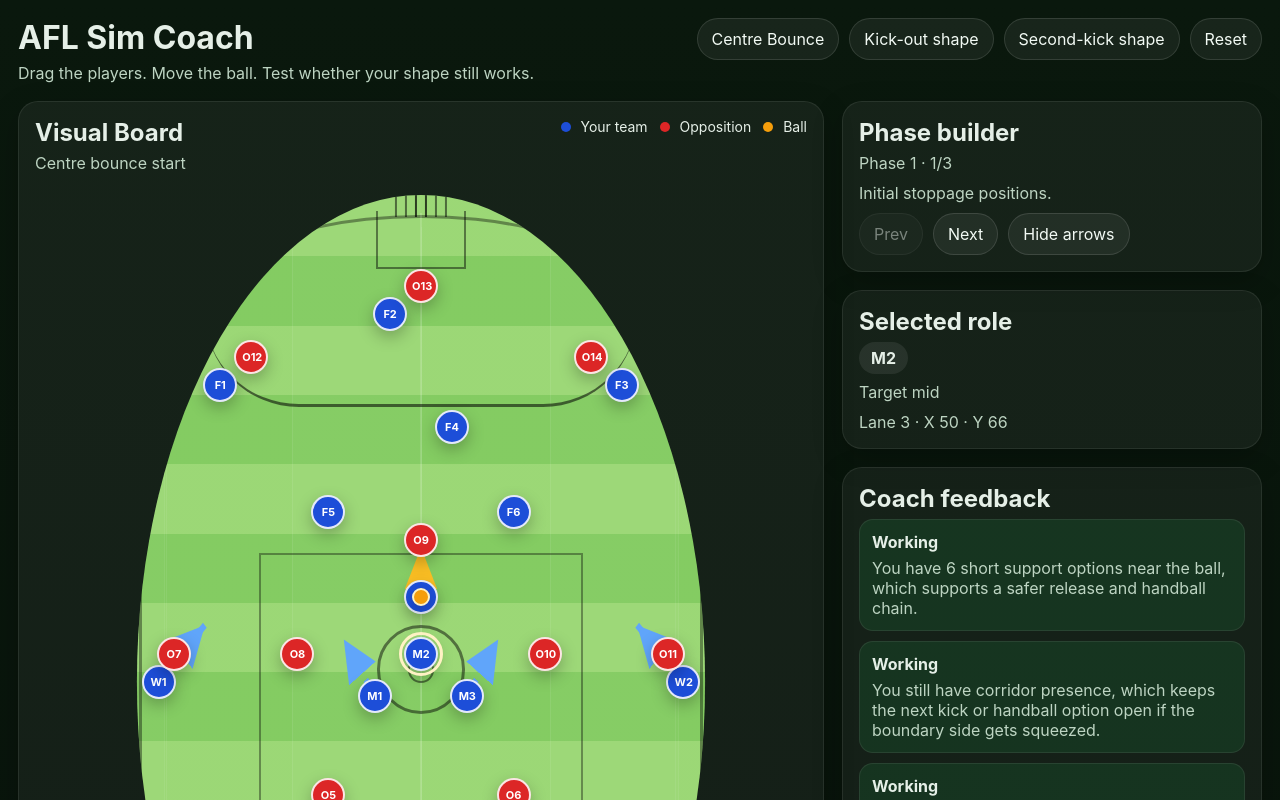
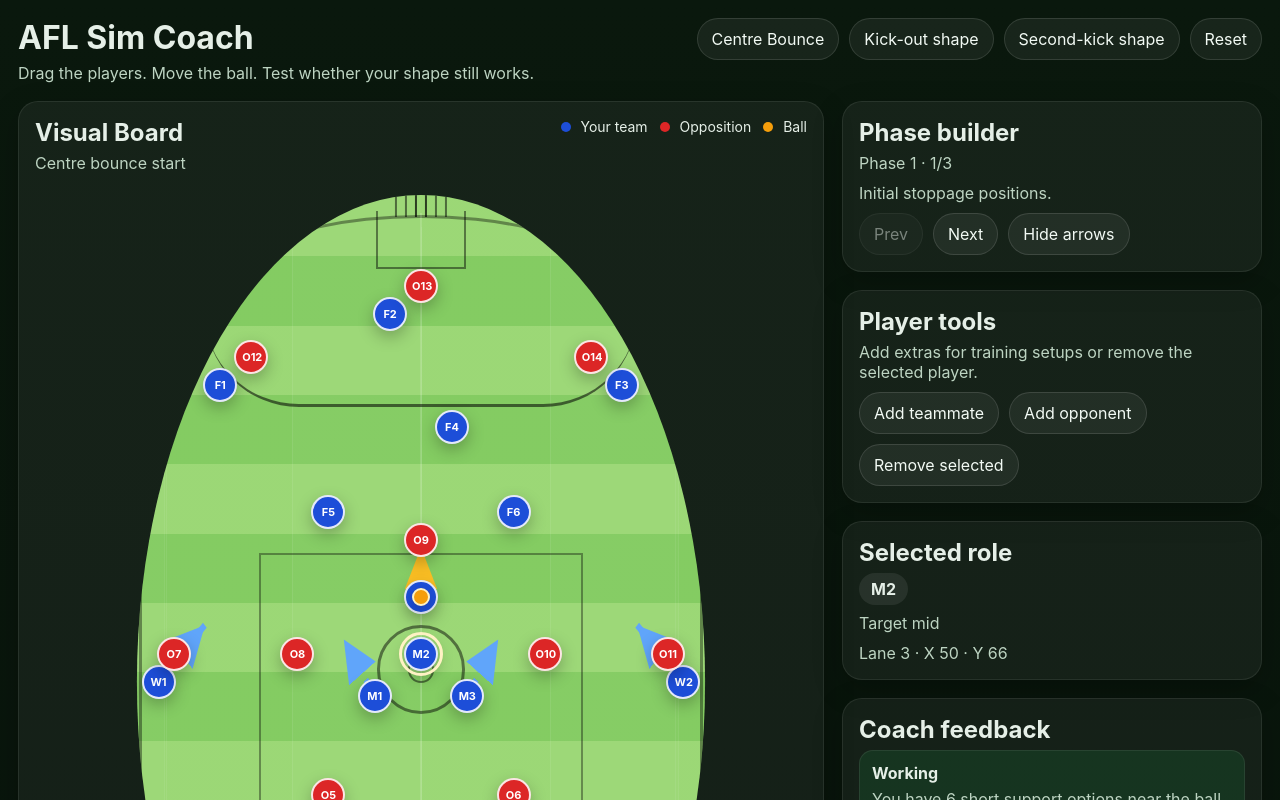
Before and after one commit to dmaher42/Coaching-Sim, a React (Vite) app: page / in a window 1280 px wide. Shown: the top 800 px of the page. Built offline with nearby package versions, Linux system fonts and the light colour scheme.

Commit message:
Add controls to add and remove players

```diff
--- a/src/App.jsx
+++ b/src/App.jsx
@@ -131,6 +131,16 @@ function clamp(value, min, max) { return Math.max(min, Math.min(max, value)); }
 function distance(a, b) { return Math.hypot(a.x - b.x, a.y - b.y); }
 function getLane(x) { if (x < 16.67) return 1; if (x < 33.34) return 2; if (x < 50.01) return 3; if (x < 66.68) return 4; if (x < 83.35) return 5; return 6; }
 
+function getNextCustomLabel(team, players) {
+  const prefix = team === 'us' ? 'U' : 'X';
+  const numbers = players
+    .filter((player) => player.label.startsWith(prefix))
+    .map((player) => Number(player.label.slice(1)))
+    .filter((value) => Number.isFinite(value));
+  const next = numbers.length ? Math.max(...numbers) + 1 : 1;
+  return `${prefix}${next}`;
+}
+
 function buildFeedback(players, ball, selectedScenario) {
   const us = players.filter((p) => p.team === 'us');
   const opp = players.filter((p) => p.team === 'opp');
@@ -223,7 +233,30 @@ export default function App() {
 
   function applyPreset(key) {
     const preset = presets[key]; setScenario(key); setPhaseIndex(0);
-    setPlayers(preset.players.map((p) => ({ ...p }))); setBall({ ...preset.ball }); setCustomNote(preset.notes);
+    setPlayers(preset.players.map((p) => ({ ...p }))); setBall({ ...preset.ball }); setCustomNote(preset.notes); setSelectedId('M2');
+  }
+
+  function addPlayer(team) {
+    const label = getNextCustomLabel(team, players);
+    const id = `${team}-${Date.now()}-${Math.random().toString(36).slice(2, 7)}`;
+    const usCount = players.filter((player) => player.team === 'us').length;
+    const oppCount = players.filter((player) => player.team === 'opp').length;
+    const newPlayer = {
+      id,
+      label,
+      team,
+      x: team === 'us' ? (usCount % 2 === 0 ? 46 : 54) : (oppCount % 2 === 0 ? 46 : 54),
+      y: team === 'us' ? 86 : 54,
+    };
+    setPlayers([...players, newPlayer]);
+    setSelectedId(id);
+  }
+
+  function removeSelectedPlayer() {
+    if (!selectedPlayer) return;
+    const remainingPlayers = players.filter((player) => player.id !== selectedPlayer.id);
+    setPlayers(remainingPlayers);
+    setSelectedId(remainingPlayers[0]?.id || 'M2');
   }
 
   function resetBoard() { applyPreset(scenario); }
@@ -259,7 +292,7 @@ export default function App() {
               <div className="goal-posts top" /><div className="goal-posts bottom" />
             </div>
             <MovementOverlay players={[...players, { id: 'ball', x: ball.x, y: ball.y }]} arrows={activePhase?.arrows || []} show={showArrows} />
-            {players.map((player) => <PlayerChip key={player.id} player={player} selected={selectedId === player.id} roleHint={roleDescriptions[player.id] || player.label} onPointerDown={(event) => startDrag(event, player.id)} />)}
+            {players.map((player) => <PlayerChip key={player.id} player={player} selected={selectedId === player.id} roleHint={roleDescriptions[player.label] || roleDescriptions[player.id] || player.label} onPointerDown={(event) => startDrag(event, player.id)} />)}
             <PlayerChip player={{ id: 'ball', label: '', team: 'ball', x: ball.x, y: ball.y }} selected={selectedId === 'ball'} roleHint="Ball" onPointerDown={(event) => startDrag(event, 'ball')} />
           </div>
 
@@ -279,8 +312,18 @@ export default function App() {
           </section>
 
           <section className="card">
+            <h2>Player tools</h2>
+            <p className="muted">Add extras for training setups or remove the selected player.</p>
+            <div className="topbar-actions" style={{ marginTop: '10px' }}>
+              <button onClick={() => addPlayer('us')}>Add teammate</button>
+              <button onClick={() => addPlayer('opp')}>Add opponent</button>
+              <button onClick={removeSelectedPlayer} disabled={!selectedPlayer}>Remove selected</button>
+            </div>
+          </section>
+
+          <section className="card">
             <h2>Selected role</h2>
-            {selectedPlayer ? <><div className="role-pill">{selectedPlayer.id}</div><p className="muted">{roleDescriptions[selectedPlayer.id] || 'Role description not set.'}</p><p className="position-readout">Lane {getLane(selectedPlayer.x)} · X {Math.round(selectedPlayer.x)} · Y {Math.round(selectedPlayer.y)}</p></> : <p className="muted">Select a player chip to inspect their role.</p>}
+            {selectedPlayer ? <><div className="role-pill">{selectedPlayer.label}</div><p className="muted">{roleDescriptions[selectedPlayer.label] || roleDescriptions[selectedPlayer.id] || 'Custom player.'}</p><p className="position-readout">Lane {getLane(selectedPlayer.x)} · X {Math.round(selectedPlayer.x)} · Y {Math.round(selectedPlayer.y)}</p></> : <p className="muted">Select a player chip to inspect their role.</p>}
           </section>
 
           <section className="card">
```
